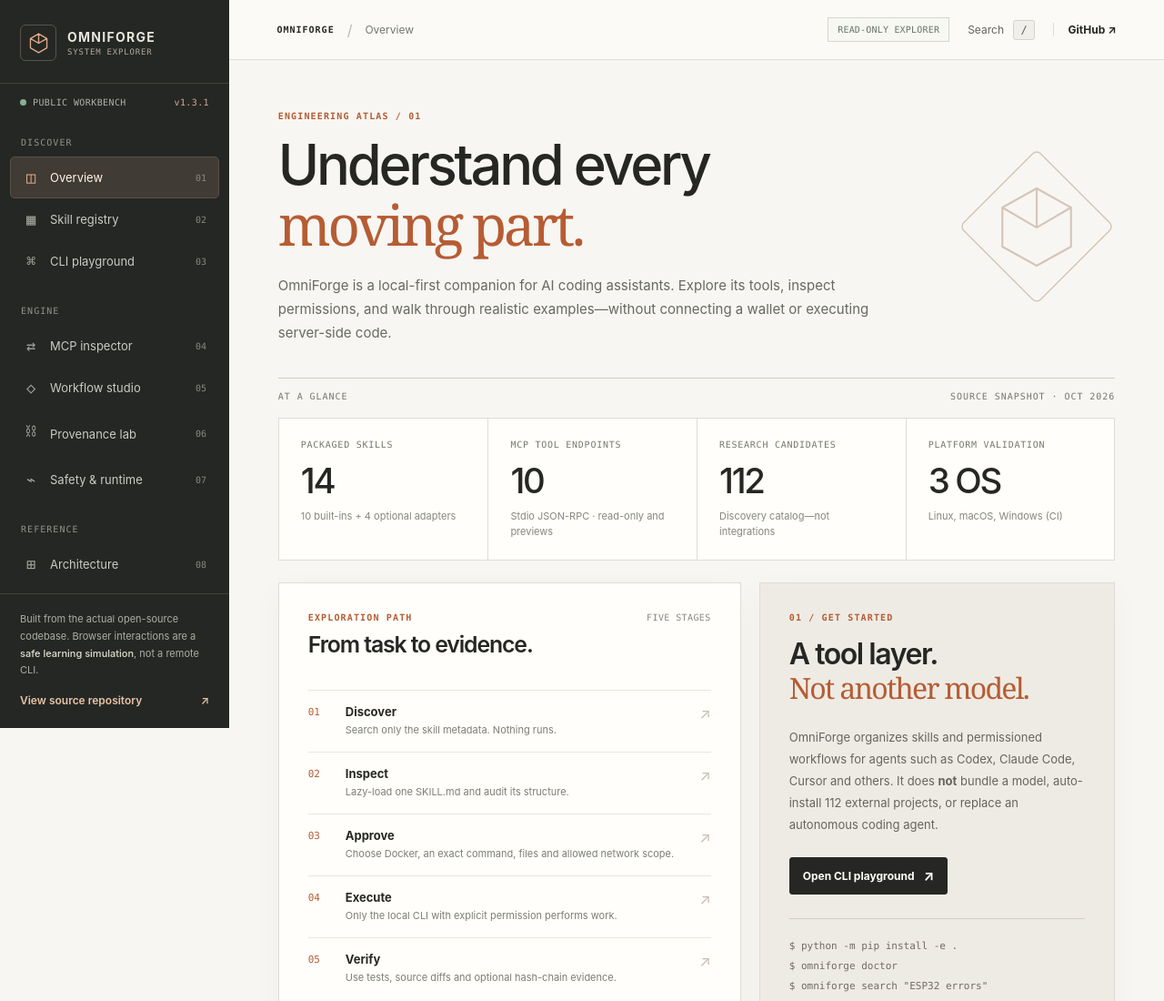
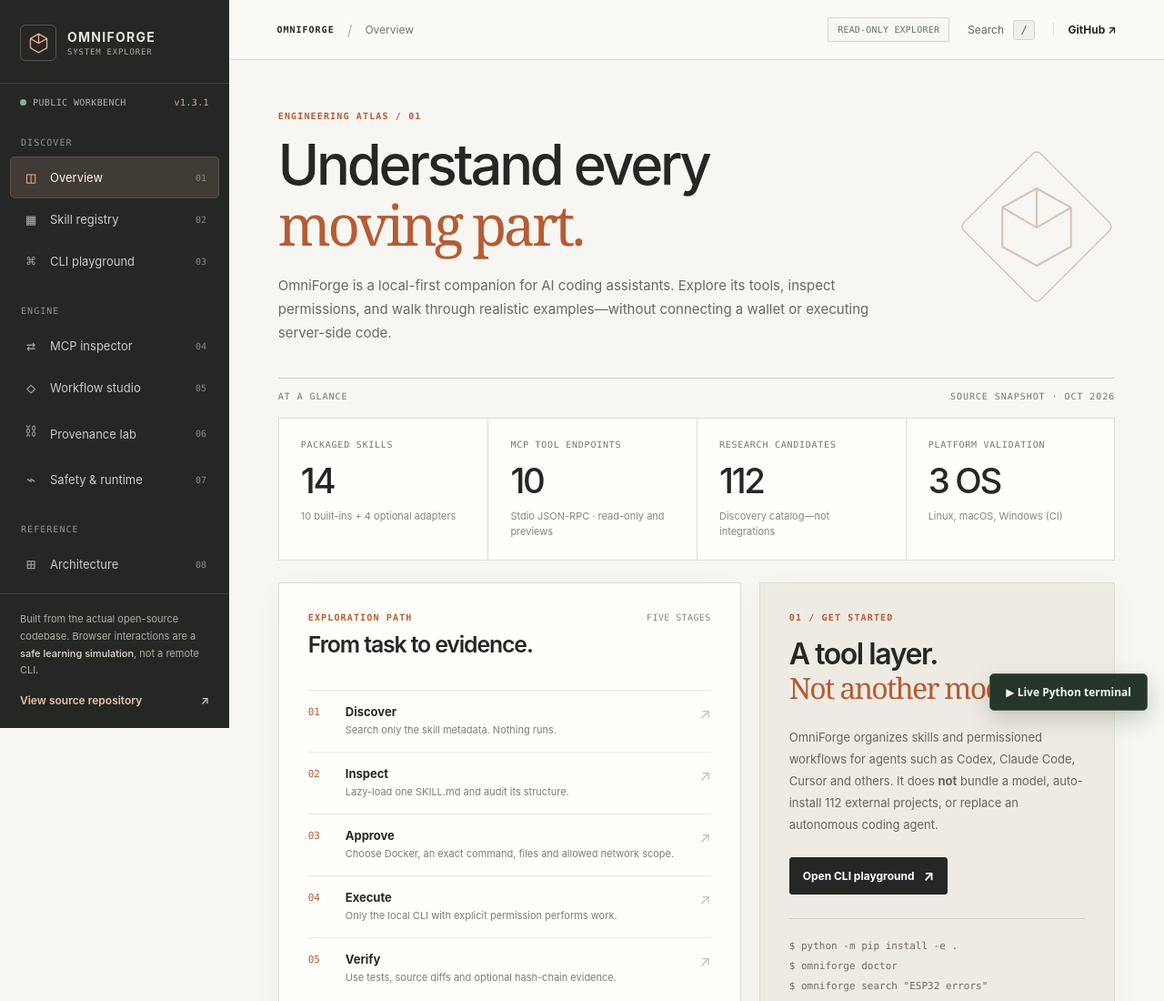
Before and after one commit to muhdmunir961-byte/omniforge, a plain HTML site: page web-preview/explorer.html in a window 1280 px wide. Shown: the top 1100 px of the page at 91% size. Drawn offline with Linux system fonts and the light colour scheme.

Commit message:
feat(navigation): link real Python CLI terminal from every product demo

```diff
--- a/web-preview/explorer.html
+++ b/web-preview/explorer.html
@@ -10,6 +10,7 @@
   <link rel="stylesheet" href="/style.css" />
 </head>
 <body>
+<a href="/terminal.html" style="position:fixed;right:18px;bottom:19px;z-index:999;background:#26362c;color:#f7f5ef;border:1px solid #4c6652;border-radius:5px;padding:11px 17px;font:600 12px system-ui;box-shadow:0 9px 25px #16271a33;text-decoration:none">▶ Live Python terminal</a>
 <div class="shell" id="shell">
   <aside class="sidebar" id="sidebar" aria-label="Explorer navigation">
     <div class="brand" role="banner">
```
